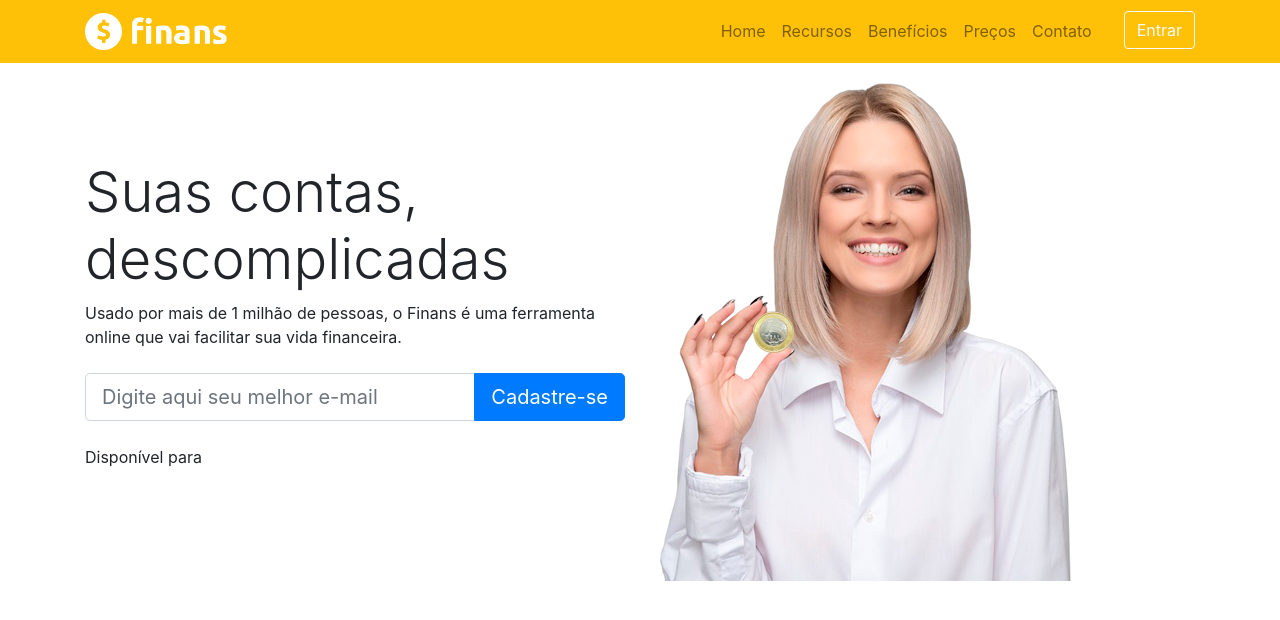
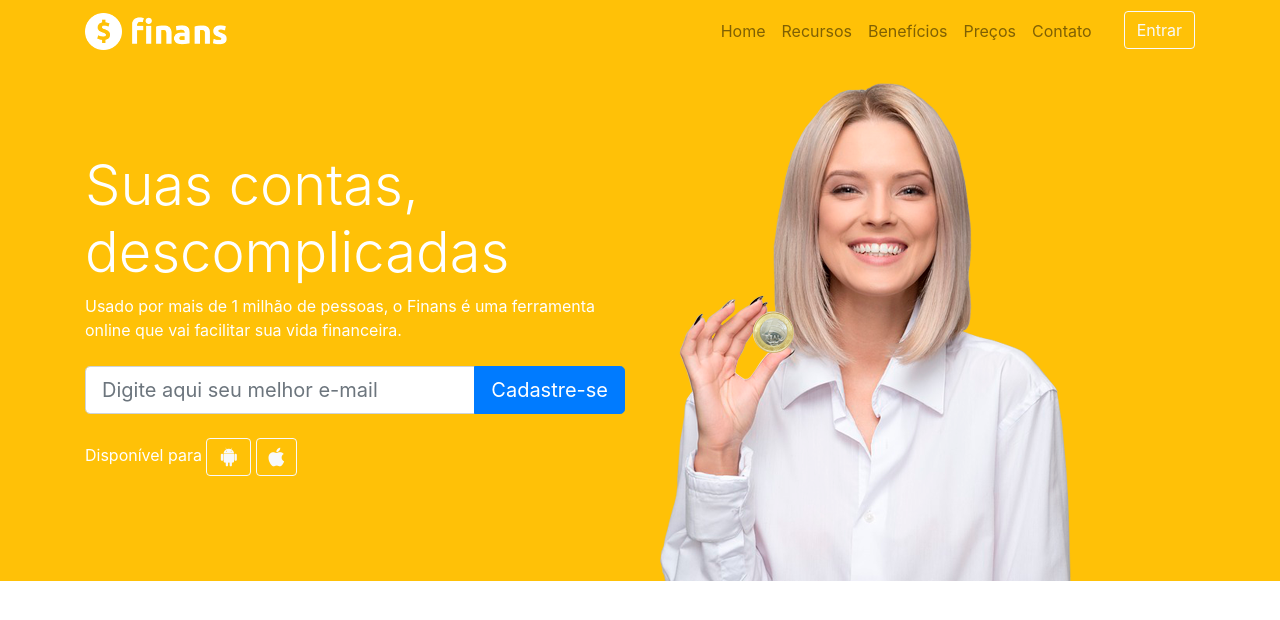
Before and after one commit to leodatadev/Desafio-de-Projeto-Finans, a plain HTML site: page index.html in a window 1280 px wide. Drawn offline with nearby package versions, Linux system fonts and the light colour scheme.

Commit message:
Start of styling from the top

```diff
--- a/css/style.css
+++ b/css/style.css
@@ -0,0 +1,4 @@
+#home {
+  background: #ffc107;
+  color: white;
+}
--- a/index.html
+++ b/index.html
@@ -101,12 +101,20 @@
                 </div>
               </form>
 
-              <p>Disponível para</p>
+              <p>
+                Disponível para
+                <a href="" class="btn btn-outline-light">
+                  <i class="fab fa-android fa-lg"></i>
+                </a>
+                <a href="" class="btn btn-outline-light">
+                  <i class="fab fa-apple fa-lg"></i>
+                </a>
+              </p>
             </div>
           </div>
           <!--/fim textos da seção-->
 
-          <div class="col-md-6">
+          <div class="col-md-6 d-none d-md-block">
             <img src="img/capa-mulher.png" alt="imagem da capa - uma mulher" />
           </div>
         </div>
```
